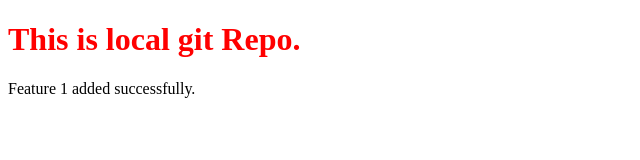
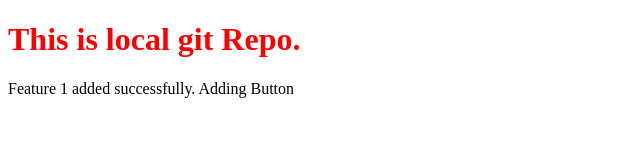
Before and after one commit to Touseef1993/localrepo, a plain HTML site: page index.html in a window 1280 px wide. Shown: the whole page, without its empty margins (0-640 px from the left). Drawn offline with Linux system fonts and the light colour scheme.

```diff
--- a/index.html
+++ b/index.html
@@ -11,6 +11,6 @@
 <body>
 	<h1>This is local git Repo.</h1>
 
-	<p>Feature 1 added successfully.</p>
+	<p>Feature 1 added successfully. Adding Button</p>
 </body>
 </html>
```
